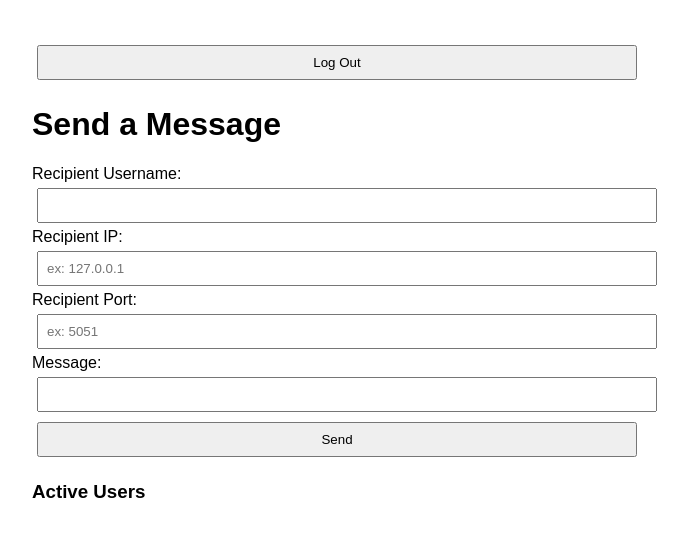
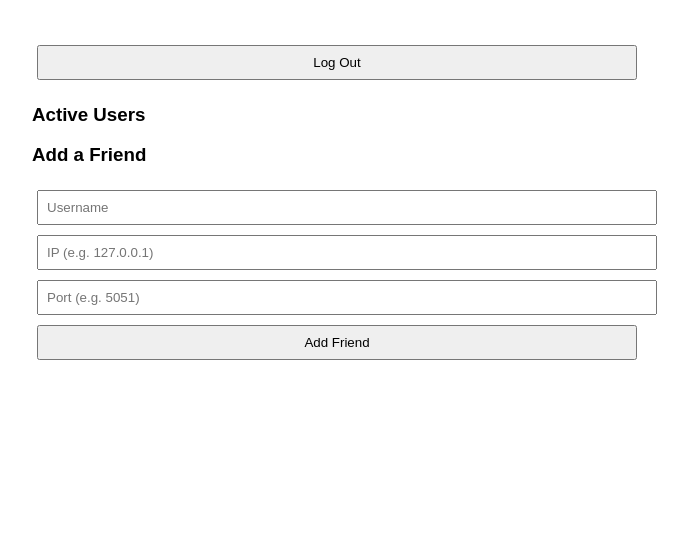
Before and after one commit to hugrunhbu/Peer-to-Peer, a Flask app: page /home in a window 1280 px wide. Shown: the top 537 px of the page, without its empty margins (308-996 px from the left). Run offline with Flask 3, Linux system fonts and the light colour scheme; the visitor is signed in with stand-in values (Sample User, id 1); data that the repository does not hold is empty.

Commit message:
now you have to add someone to be able to message them or get into your chats

```diff
--- a/app.py
+++ b/app.py
@@ -1,7 +1,8 @@
-from flask import Flask, render_template, request, redirect, url_for, session, jsonify
+from flask import Flask, render_template, request, redirect, url_for, session, jsonify, flash
 from sender import send_message
 from listener import start_listener
 from presence import register_active_user, load_users, remove_active_user
+from friends import save_friend, is_friend, get_friend_info
 import threading
 import os
 import glob
@@ -53,26 +54,42 @@ def home():
     if "username" not in session or "port" not in session:
         return redirect(url_for("login"))
 
-    if request.method == "POST":
-        recipient = request.form["recipient"]
-        ip = request.form["ip"]
-        port = int(request.form["port"])
-        message = request.form["message"]
-
-        send_message(ip, port, message, session['username'], recipient)
-        return redirect(url_for("home"))
-
     return render_template(
         "index.html",
         my_username=session["username"],
         active_users=load_users()
     )
 
+# handling friends
+@app.route("/add_friend", methods=["POST"])
+def add_friend():
+    print("[DEBUG] session =", dict(session))
+    if "username" not in session:
+        return redirect(url_for("login"))
+
+    name = request.form["friend_name"]
+    ip = request.form["friend_ip"]
+    port = int(request.form["friend_port"])
+    save_friend(name, ip, port)
+
+    flash(f"{name} was added as a friend!")
+    return redirect(url_for("home"))
+
 # Chat view with specific user
 @app.route("/chat/<recipient>", methods=["GET", "POST"])
 def chat_with_user(recipient):
     if "username" not in session:
         return redirect(url_for("login"))
+
+    if not is_friend(recipient):
+        return "You are not friends with this user yet. Go back and add them first.", 403
+
+    if request.method == "POST":
+        message = request.form["message"]
+        friend_info = get_friend_info(recipient)
+
+        if friend_info:
+            send_message(friend_info["ip"], friend_info["port"], message, session["username"], recipient)
 
     messages = []
     filename = f"messages/{recipient}.txt"
--- /dev/null
+++ b/friends_Hugrun.json
@@ -0,0 +1,6 @@
+{
+  "Tucker": {
+    "ip": "127.0.0.1",
+    "port": 5051
+  }
+}
--- /dev/null
+++ b/friends_Tucker.json
@@ -0,0 +1,6 @@
+{
+  "Hugrun": {
+    "ip": "127.0.0.1",
+    "port": 5050
+  }
+}
--- a/messages/Alex.txt
+++ /dev/null
@@ -1,4 +0,0 @@
-2025-04-02 18:00:18 - hello
-2025-04-02 18:00:50 - hiii
-2025-04-02 18:20:11 - Hi Hugrun
-2025-04-02 18:27:31 - yo what is up
--- a/messages/Eydis.txt
+++ /dev/null
@@ -1 +0,0 @@
-2025-04-02 21:02:42 - hallo hvad segiru
--- a/messages/Hugrun.txt
+++ b/messages/Hugrun.txt
@@ -1,4 +1,2 @@
-2025-04-02 17:08:54 - Hugrun|Hello
-2025-04-02 17:11:28 - Hugrun|yoooo
-2025-04-02 17:12:52 - what is up
-2025-04-02 18:01:14 - hiii
+2025-04-03 17:16:12 - hellloooo
+2025-04-03 17:16:30 - hellloooo
--- a/messages/Tucker.txt
+++ /dev/null
@@ -1 +0,0 @@
-2025-04-02 22:09:57 - this is epic
--- a/templates/index.html
+++ b/templates/index.html
@@ -18,24 +18,15 @@
     <form action="/logout" method="GET">
       <button type="submit">Log Out</button>
     </form>
-  </head>
-  <body>
-    <h1>Send a Message</h1>
-    <form method="POST">
-      <label>Recipient Username:</label>
-      <input type="text" name="recipient" required />
 
-      <label>Recipient IP:</label>
-      <input type="text" name="ip" placeholder="ex: 127.0.0.1" required />
+    {% with messages = get_flashed_messages() %} {% if messages %}
+    <ul style="color: green">
+      {% for message in messages %}
+      <li>{{ message }}</li>
+      {% endfor %}
+    </ul>
+    {% endif %} {% endwith %}
 
-      <label>Recipient Port:</label>
-      <input type="text" name="port" placeholder="ex: 5051" required />
-
-      <label>Message:</label>
-      <input type="text" name="message" required />
-
-      <button type="submit">Send</button>
-    </form>
     <h3>Active Users</h3>
     <ul id="active-users-list">
       <!-- populated by javascript -->
@@ -63,5 +54,22 @@
       setInterval(fetchActiveUsers, 3000);
       fetchActiveUsers(); // initial load
     </script>
+    <h3>Add a Friend</h3>
+    <form method="POST" action="/add_friend">
+      <input type="text" name="friend_name" placeholder="Username" required />
+      <input
+        type="text"
+        name="friend_ip"
+        placeholder="IP (e.g. 127.0.0.1)"
+        required
+      />
+      <input
+        type="text"
+        name="friend_port"
+        placeholder="Port (e.g. 5051)"
+        required
+      />
+      <button type="submit">Add Friend</button>
+    </form>
   </body>
 </html>
```
Also changed, not shown: friends.py (added, +27 -0 lines).
